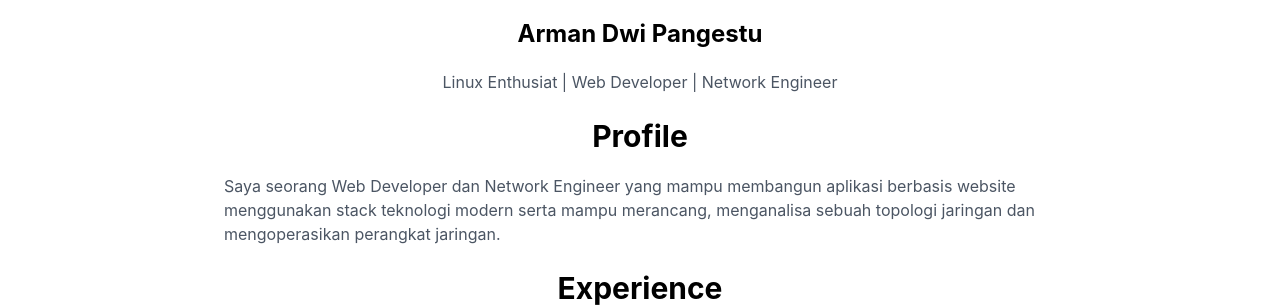
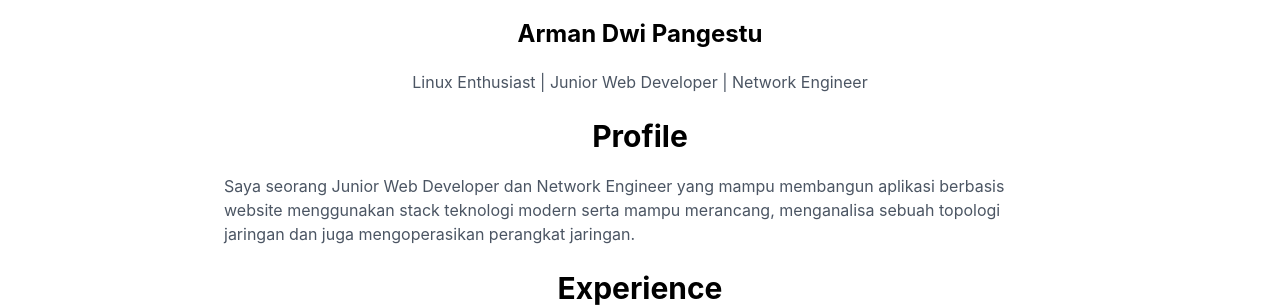
Before and after one commit to armandwipangestu/armandwipangestu.github.io, a React (Create React App) app: page / in a window 1280 px wide. Shown: the part 358-665 px from the top of the page. Built offline with nearby package versions, Linux system fonts and the light colour scheme; no server answers.

Commit message:
component: modify component

```diff
--- a/src/components/Contents/about.contents.js
+++ b/src/components/Contents/about.contents.js
@@ -21,7 +21,7 @@ const About = () => {
             </div>
           </div>
           <p className="text-gray-600 mt-5 md:px-56 px-10 text-xs md:text-base">
-            Linux Enthusiat | Web Developer | Network Engineer
+            Linux Enthusiast | Junior Web Developer | Network Engineer
           </p>
         </div>
       </section>
--- a/src/components/Contents/profile.contents.js
+++ b/src/components/Contents/profile.contents.js
@@ -8,9 +8,9 @@ const Profile = () => {
           </div>
         </div>
         <p className="text-gray-600 mt-5 md:px-56 px-10 text-xs md:text-base">
-          Saya seorang Web Developer dan Network Engineer yang mampu membangun
+          Saya seorang Junior Web Developer dan Network Engineer yang mampu membangun
           aplikasi berbasis website menggunakan stack teknologi modern serta
-          mampu merancang, menganalisa sebuah topologi jaringan dan
+          mampu merancang, menganalisa sebuah topologi jaringan dan juga
           mengoperasikan perangkat jaringan.
         </p>
       </div>
```
